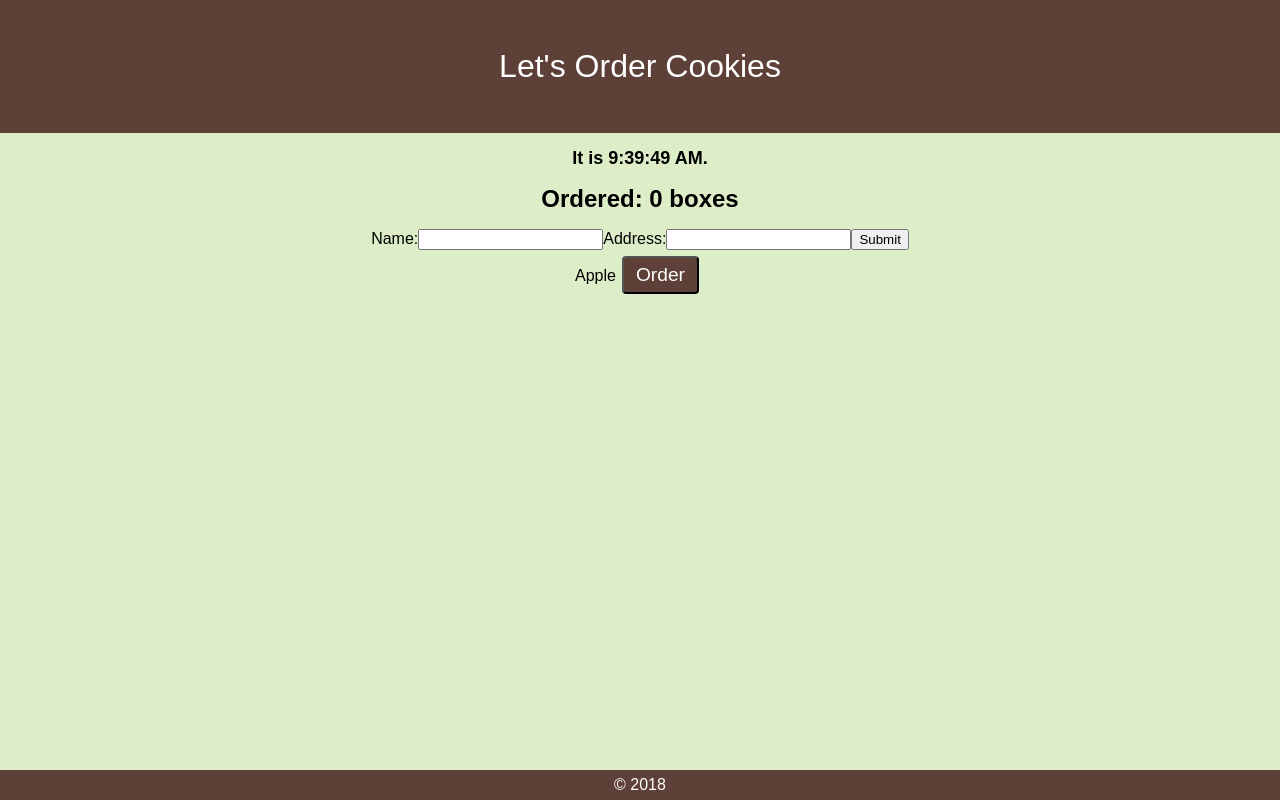
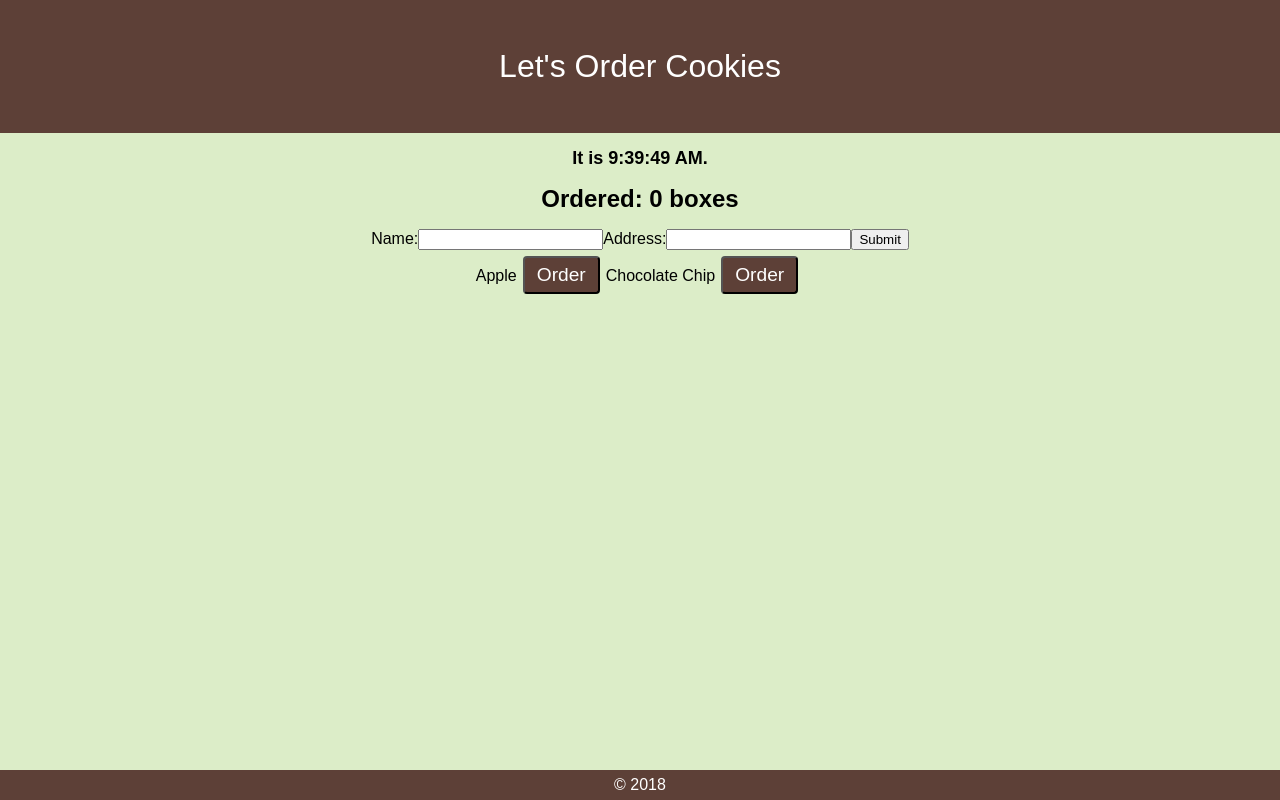
Before and after one commit to turtle96/cookies, a React (Create React App) app: page / in a window 1280 px wide. Built offline with nearby package versions, Linux system fonts and the light colour scheme.

Commit message:
split out order option that adds new item ordered to order

```diff
--- a/src/Order.js
+++ b/src/Order.js
@@ -7,11 +7,10 @@ class Order extends Component {
     super(props);
     this.state = {boxes: []};
 
-    // This binding is necessary to make `this` work in the callback
-    this.handleClick = this.handleClick.bind(this);
+    this.handleChange = this.handleChange.bind(this);
   }
 
-  handleClick(item) {
+  handleChange(item) {
     this.setState({boxes: this.state.boxes.concat(item)});
   }
 
@@ -23,17 +22,34 @@ class Order extends Component {
         </h1>
         <Boxes boxes={this.state.boxes}/>
         <OrderForm/>
-        <label>
-          Apple
-          <button onClick={this.handleClick.bind(this, "Apple")} className="Button">Order</button>
-        </label>
+        <OrderOption option="Apple" onChange={this.handleChange}/>
+        <OrderOption option="Chocolate Chip" onChange={this.handleChange}/>
       </div>
     );
   }
 }
 
 class OrderOption extends Component {
+  constructor(props) {
+    super(props);
+    this.state = {option: ''};
 
+    this.handleClick = this.handleClick.bind(this);
+  }
+
+  handleClick() {
+    this.props.onChange(this.props.option);
+  }
+
+  render() {
+    return (
+      <label>
+        {this.props.option}
+        <button onClick={this.handleClick}
+                className="Button">Order</button>
+      </label>
+    );
+  }
 }
 
 class OrderForm extends Component {
@@ -62,14 +78,14 @@ class OrderForm extends Component {
         <label>
           Name:
           <input type="text" name="name" value={this.state.value}
-                 onChange={this.handleChange} />
+                 onChange={this.handleChange}/>
         </label>
         <label>
           Address:
           <input type="text" name="address" value={this.state.value}
-                 onChange={this.handleChange} />
+                 onChange={this.handleChange}/>
         </label>
-        <input type="submit" value="Submit" />
+        <input type="submit" value="Submit"/>
       </form>
     );
   }
```
